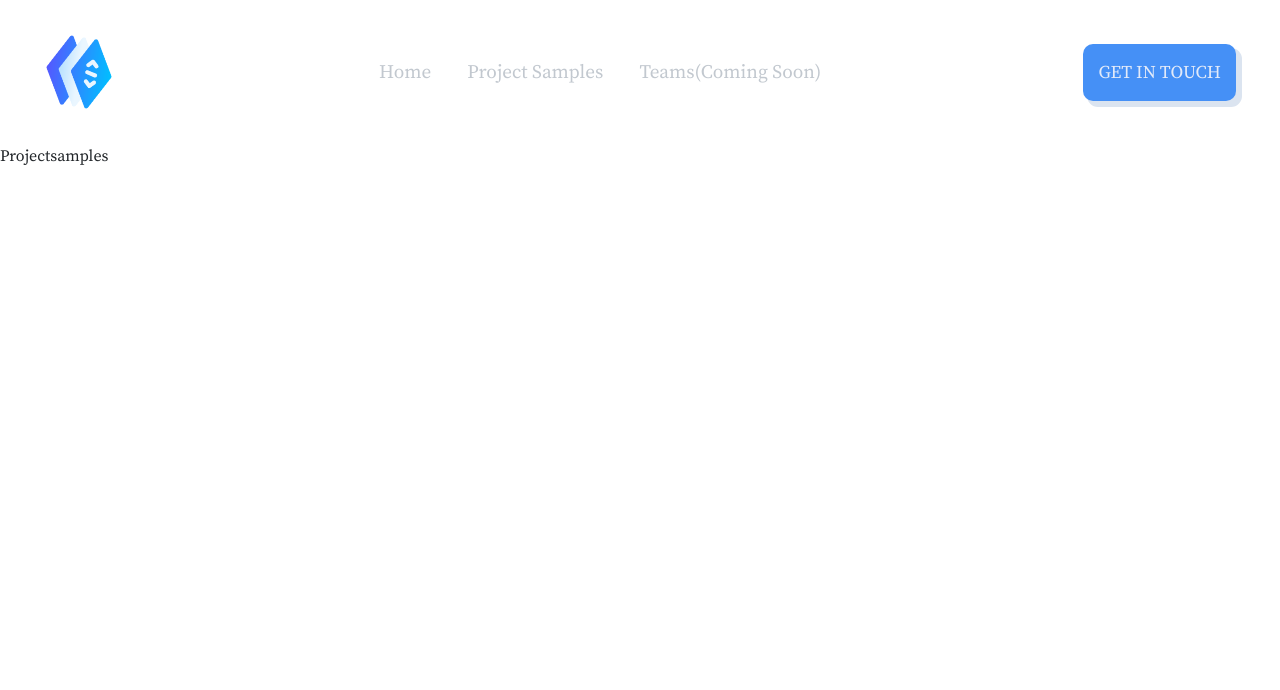
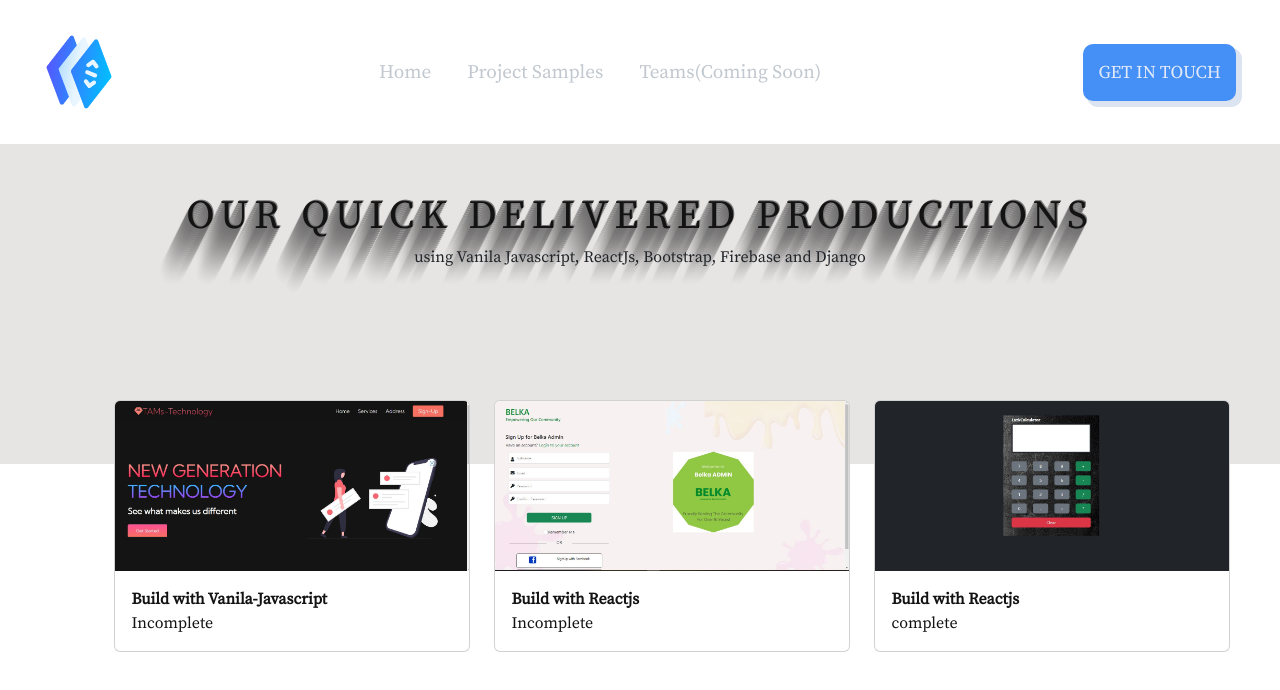
Before and after one commit to Peter-Dumbari/portfolio, a React (Create React App) app: page /projectsample in a window 1280 px wide. Shown: the top 690 px of the page. Built offline with nearby package versions, Linux system fonts and the light colour scheme.

Commit message:
projectpaga
after updating the project page

```diff
--- /dev/null
+++ b/src/Pages/ProjectSamples/MainProject/Mainproject.jsx
@@ -0,0 +1,58 @@
+import React from "react";
+import "../MainProject/Mainproject.scss";
+import Logo from "../../../Images/Tams-Tech.JPG";
+import Belka from "../../../Images/belkanigeria.JPG";
+import Calculator from "../../../Images/calculatorimage.JPG"
+
+export default function Mainproject() {
+  const mappedProject = [
+    {
+      id: 0,
+      projectPic: `${Logo}`,
+      projectTool: "Build with Vanila-Javascript",
+      projectStatus: "Incomplete",
+      projectDate: "2022",
+      href: "https://tamstechnology.netlify.app/"
+
+    },
+    {
+      id: 1,
+      projectPic: `${Belka}`,
+      projectTool: "Build with Reactjs",
+      projectStatus: "Incomplete",
+      projectDate: "2022",
+      href: "https://belkanigeria.herokuapp.com/"
+    },
+    {
+      id: 2,
+      projectPic: `${Calculator}`,
+      projectTool: "Build with Reactjs",
+      projectStatus: "complete",
+      projectDate: "2022",
+      href: "https://lazkcalculator.netlify.app/"
+    },
+  ];
+
+  return (
+    <div className="row">
+      {mappedProject.map((project) => (
+        <div className="col-md-4" key={project.id}>
+          <a href={project.href} className="ataglink">
+            <div className="card project_card">
+              <img
+                src={project.projectPic}
+                className="card-img-top"
+                alt="..."
+              />
+              <div className="card-body">
+                <span className="projecttool">{project.projectTool}</span>
+                <br />
+                <span className="projectstatus">{project.projectStatus}</span>
+              </div>
+            </div>
+          </a>
+        </div>
+      ))}
+    </div>
+  );
+}
--- /dev/null
+++ b/src/Pages/ProjectSamples/MainProject/Mainproject.scss
@@ -0,0 +1,30 @@
+.project_card{
+
+    img{
+        border: none !important;
+    }
+    .card-body{
+        border: none !important;
+
+        .projecttool{
+            font-weight: bold;
+            color: #131313;
+        }
+    }
+}
+
+.project_card:hover img{
+    transform: scale(1.06);
+    transition: 0.5s;
+    border-radius: 10px;
+}
+
+.project_card:hover{
+    color: #131313;
+}
+
+.ataglink{
+    text-decoration: none;
+    color: #131313;
+
+}
--- a/src/Pages/ProjectSamples/Projectsamples.jsx
+++ b/src/Pages/ProjectSamples/Projectsamples.jsx
@@ -1,8 +1,17 @@
 import React from 'react';
 import "../ProjectSamples/Projectsamples.scss";
+import Mainproject from './MainProject/Mainproject';
 
 export default function Projectsamples() {
   return (
-    <div>Projectsamples</div>
+    <div className='project_sample'>
+      <div className="projection_header">
+          <h1>OUR QUICK DELIVERED PRODUCTIONS</h1>
+          <h6>using Vanila Javascript, ReactJs, Bootstrap, Firebase and Django</h6>
+      </div>
+      <div className="container projects">
+        <Mainproject/>
+      </div>
+    </div>
   )
 }
--- a/src/Pages/ProjectSamples/Projectsamples.scss
+++ b/src/Pages/ProjectSamples/Projectsamples.scss
@@ -0,0 +1,32 @@
+.project_sample {
+  position: relative;
+
+  .projection_header {
+    padding: 3rem;
+    text-align: center;
+    height: 40vh;
+    background: #e7e5e4;
+
+
+    h1 {
+      color: #131313;
+      letter-spacing: 0.15em;
+      text-shadow: 1px -1px 0 #767676, -1px 2px 1px #737272,
+        -2px 4px 1px #767474, -3px 6px 1px #787777, -4px 8px 1px #7b7a7a,
+        -5px 10px 1px #7f7d7d, -6px 12px 1px #828181, -7px 14px 1px #868585,
+        -8px 16px 1px #8b8a89, -9px 18px 1px #8f8e8d, -10px 20px 1px #949392,
+        -11px 22px 1px #999897, -12px 24px 1px #9e9c9c, -13px 26px 1px #a3a1a1,
+        -14px 28px 1px #a8a6a6, -15px 30px 1px #adabab, -16px 32px 1px #b2b1b0,
+        -17px 34px 1px #b7b6b5, -18px 36px 1px #bcbbba, -19px 38px 1px #c1bfbf,
+        -20px 40px 1px #c6c4c4, -21px 42px 1px #cbc9c8, -22px 44px 1px #cfcdcd,
+        -23px 46px 1px #d4d2d1, -24px 48px 1px #d8d6d5, -25px 50px 1px #dbdad9,
+        -26px 52px 1px #dfdddc, -27px 54px 1px #e2e0df, -28px 56px 1px #e4e3e2;
+    }
+  }
+
+  .projects {
+    position: absolute;
+    left: 8%;
+    top: 80%;
+  }
+}
```
Also changed, not shown: src/Images/calculatorimage.JPG (added).
